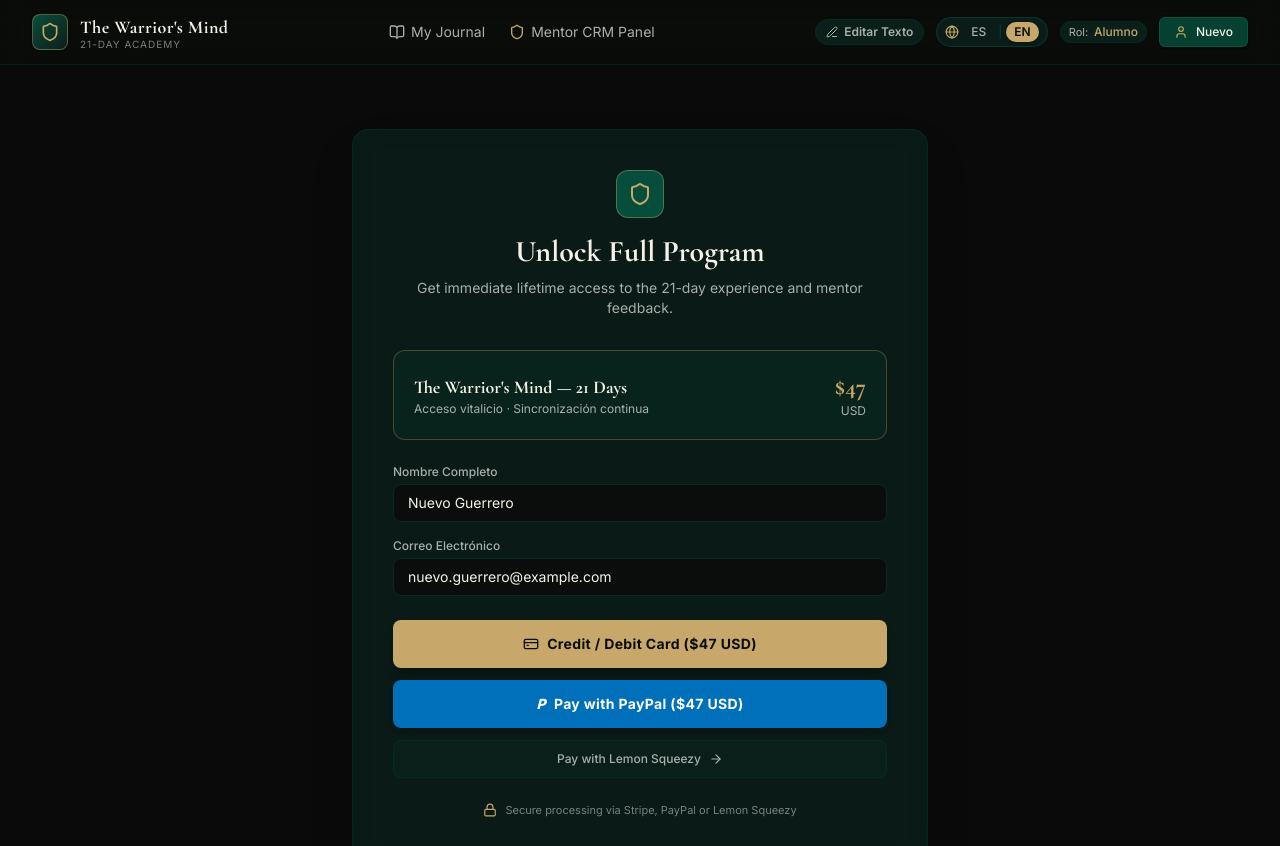
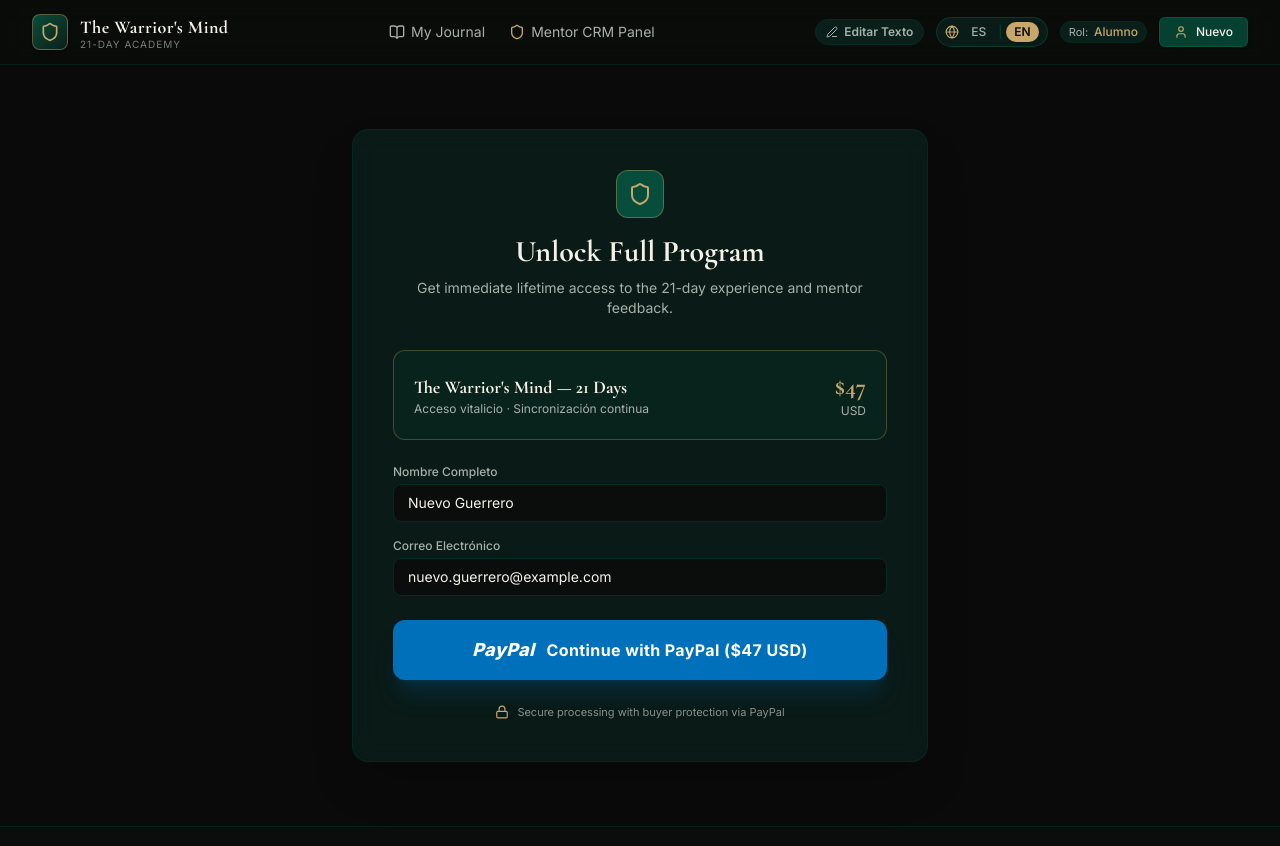
Before and after one commit to D4RKL0RD-J0571N/diary-warrior, a Next.js app: page /en/checkout in a window 1280 px wide. Shown: the top 846 px of the page. Built offline with nearby package versions, Linux system fonts and the light colour scheme.

Commit message:
feat(checkout): streamline checkout to dedicated PayPal processor

```diff
--- a/messages/en.json
+++ b/messages/en.json
@@ -141,10 +141,8 @@
     "title": "Unlock Full Program",
     "subtitle": "Get immediate lifetime access to the 21-day experience and mentor feedback.",
     "productName": "The Warrior's Mind — 21 Days",
-    "securePayment": "Secure processing via Stripe, PayPal or Lemon Squeezy",
-    "payWithStripe": "Credit / Debit Card ($47 USD)",
-    "payWithPayPal": "Pay with PayPal ($47 USD)",
-    "payWithLemon": "Pay with Lemon Squeezy",
+    "securePayment": "Secure processing with buyer protection via PayPal",
+    "payWithPayPal": "Continue with PayPal ($47 USD)",
     "immediateAccess": "Your account will be provisioned instantly upon successful payment."
   }
 }
--- a/messages/es.json
+++ b/messages/es.json
@@ -141,10 +141,8 @@
     "title": "Adquirir Acceso Completo",
     "subtitle": "Desbloquea el programa completo de 21 días y conecta con tu mentor.",
     "productName": "La Mente del Guerrero — 21 Días",
-    "securePayment": "Procesamiento seguro con Stripe, PayPal o Lemon Squeezy",
-    "payWithStripe": "Tarjeta de Crédito / Débito ($47 USD)",
-    "payWithPayPal": "Pagar con PayPal ($47 USD)",
-    "payWithLemon": "Pagar con Lemon Squeezy",
+    "securePayment": "Procesamiento seguro con protección al comprador vía PayPal",
+    "payWithPayPal": "Continuar con PayPal ($47 USD)",
     "immediateAccess": "Tu cuenta se activará de forma instantánea al procesar la compra."
   }
 }
--- a/src/app/[locale]/checkout/page.tsx
+++ b/src/app/[locale]/checkout/page.tsx
@@ -97,41 +97,19 @@ export default function CheckoutPage() {
           </div>
         </div>
 
-        {/* Payment CTA Options */}
+        {/* Payment CTA: Direct PayPal Checkout */}
         <div className="space-y-3">
-          {/* 1. Credit/Debit Cards via Stripe */}
-          <button
-            type="button"
-            onClick={handleStripeCheckout}
-            disabled={loading}
-            className="w-full inline-flex items-center justify-center gap-2 px-6 py-3.5 rounded-lg bg-[#C7A86A] text-[#0A0D0B] font-bold text-sm tracking-wide hover:bg-[#d8b97c] shadow-lg transition-all disabled:opacity-50"
-          >
-            <CreditCard className="w-4 h-4" />
-            <span>{loading ? 'Preparando...' : t('payWithStripe')}</span>
-          </button>
-
-          {/* 2. PayPal Direct */}
           <button
             type="button"
             onClick={handlePayPal}
-            className="w-full inline-flex items-center justify-center gap-2 px-6 py-3.5 rounded-lg bg-[#0070BA] text-white font-bold text-sm tracking-wide hover:bg-[#005ea6] shadow-md transition-all"
+            className="w-full inline-flex items-center justify-center gap-3 px-6 py-4 rounded-xl bg-[#0070BA] text-white font-bold text-base tracking-wide hover:bg-[#005ea6] shadow-xl shadow-[#0070BA]/20 transition-all hover:scale-[1.01] active:scale-[0.99]"
           >
-            <span className="font-extrabold italic">P</span>
+            <span className="font-extrabold italic text-lg">PayPal</span>
             <span>{t('payWithPayPal')}</span>
-          </button>
-
-          {/* 3. Lemon Squeezy (Cards, Apple Pay, Google Pay) */}
-          <button
-            type="button"
-            onClick={handleLemonSqueezy}
-            className="w-full inline-flex items-center justify-center gap-2 px-6 py-2.5 rounded-lg bg-[#0B1F1A] text-[#A8B0AA] hover:text-[#F4F1E8] font-medium text-xs border border-emerald-950 hover:border-emerald-800 transition-all"
-          >
-            <span>{t('payWithLemon')}</span>
-            <ArrowRight className="w-3.5 h-3.5" />
           </button>
         </div>
 
-        <div className="mt-6 flex items-center justify-center gap-2 text-[11px] text-[#A8B0AA]/70">
+        <div className="mt-6 flex items-center justify-center gap-2 text-[11px] text-[#A8B0AA]/80">
           <Lock className="w-3.5 h-3.5 text-[#C7A86A]" />
           <span>{t('securePayment')}</span>
         </div>
```
